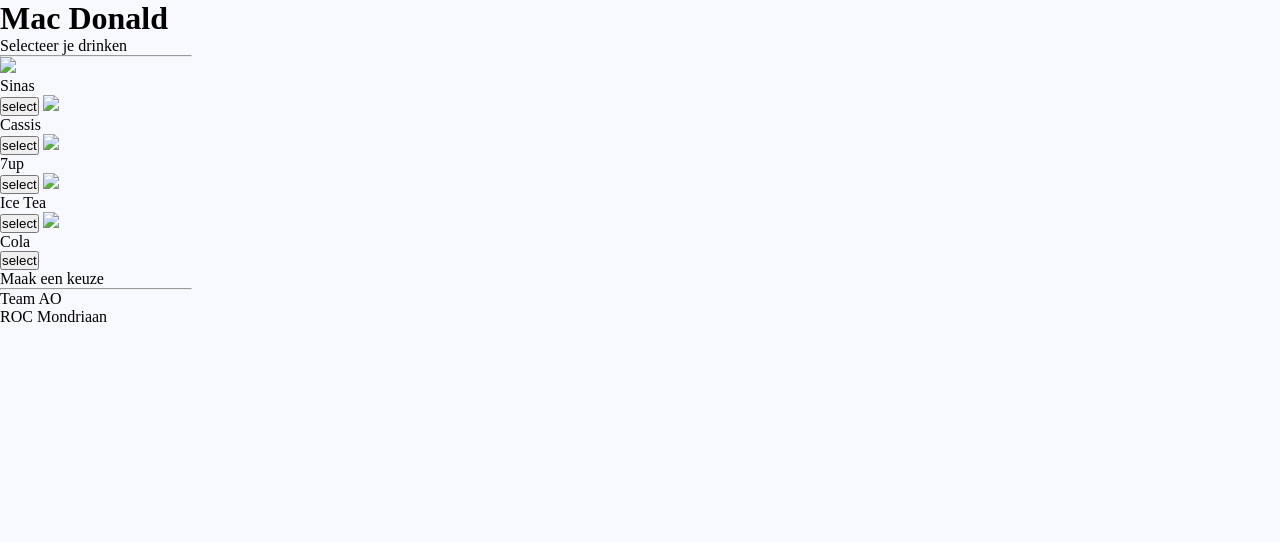
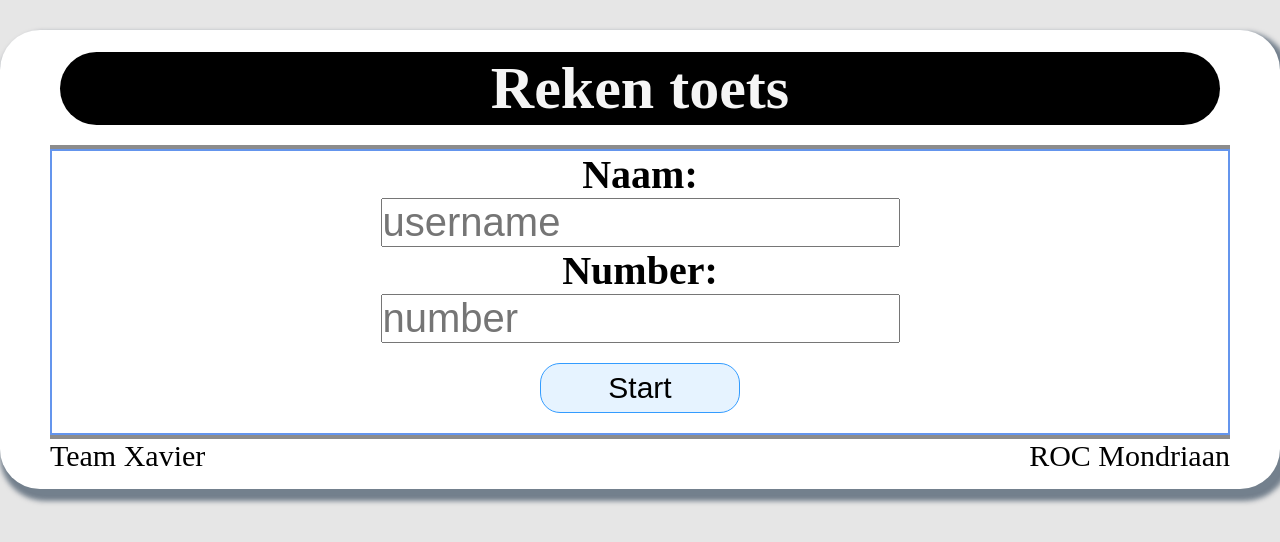
Before and after one commit to Xavier8L/Xavier8L.github.io, a plain HTML site: page index.html in a window 1280 px wide. Drawn offline with Linux system fonts and the light colour scheme.

Commit message:
html en css maken

```diff
--- a/css/html.css
+++ b/css/html.css
@@ -1,16 +1,98 @@
 * {
     margin: 0;
     padding: 0;
+    -ms-box-sizing: border-box;
+    -moz-box-sizing: border-box;
+    -webkit-box-sizing: border-box;
+    box-sizing: border-box;
+    /* To make sure users don't copy text from the quiz */
+    -ms-user-select: none;
+    -moz-user-select: none;
+    -webkit-user-select: none;
+    user-select: none;
+    outline: none;
 }
-body
+
+.Quiz {
+    background-color: white;
+    height: auto;
+    width: auto;
+    margin: 30px auto;
+    border-radius: 40px;
+    box-shadow: 5px 7px 5px 5px rgba(0,26,51,0.5);
+    padding: 2px 50px 50px 50px;
+
+}
+main {
+    height: auto;
+    width: auto;
+    border: 2px solid cornflowerblue;
+    background-color: white;
+
+}
+header > h1 {
+    text-align: center;
+    font-size: 60px;
+    background-color: black ;
+    color: whitesmoke;
+    border-radius: 40px;
+    margin: 20px 10px 20px 10px;
+    padding: 2px 0px;
+}
+
+.loginSection
 {
-    display: grid;
-    grid-template-columns: 15vw 84vw;
-    grid-template-rows: 100px auto 100px;
-    grid-gap: 10px;
-    background: #F8F8FF;
+    text-align: center;
 }
-header
+h3
 {
-    grid-column: 1/2;
+    font-size: 40px;
 }
+input
+{
+    font-size: 40px;
+}
+
+
+
+
+hr {
+    border: 2px solid #8c8c8c;
+}
+.button {
+    align-self: center;
+    background-color: #e6f3ff;
+    width: 200px;
+    height: 50px;
+    border: 1.5px solid #339cff;
+    border-radius: 20px;
+    margin-top: 20px;
+    margin-bottom: 20px;
+    text-align: center;
+    font-size: 30px;
+
+}
+
+#school {
+    float: right;
+    font-size: 30px;
+}
+
+#copyright {
+    float: left;
+    font-size: 30px;
+}
+
+#errorText {
+    color: rgb(182, 0, 0);
+}
+
+input.rodeBorder
+{
+    border: 3px solid red;
+}
+
+
+html {
+    background-color: #e6e6e6;
+}
--- a/index.html
+++ b/index.html
@@ -1,55 +1,38 @@
 <!DOCTYPE html>
 <html lang="en">
 <head>
-    <title>Mac Donald</title>
+    <title>Rekentoets</title>
     <meta charset="utf-8">
     <meta name="viewport" content="width=device-width, initial-scale=1.0">
     <link rel="stylesheet" type="text/css" href="css/html.css"/>
 </head>
 
 <body>
-<div class="macdonald">
+<div class="Quiz">
     <header>
-        <h1>Mac Donald</h1>
-        <div  class="big" id="label1">Selecteer je drinken</div>
+        <h1>Reken toets</h1>
     </header>
+    <hr>
+    <main>
 
-    <hr>
-    <div id="content">
-        <img class="image" src="images/sinas.jpg"/>
-        <div  id="p1" class="item">Sinas</div>
-        <button id="btn1" class="button ">select</button>
-
-        <img class="image" src="images/cassis.jpg"/>
-        <div  id="p2" class="item">Cassis</div>
-        <button id="btn2" class="button ">select</button>
-
-        <img class="image" src="images/7up.jpg"/>
-        <div  id="p3" class="item">7up</div>
-        <button id="btn3" class="button ">select</button>
-
-        <img class="image" src="images/icetea.jpg"/>
-        <div  id="p4" class="item">Ice Tea</div>
-        <button id="btn4" class="button ">select</button>
-
-        <img class="image" src="images/cola.jpg"/>
-        <div  id="p5" class="item">Cola</div>
-        <button id="btn5" class="button">select</button>
-
-    </div>
-    <div id="inleveren">
-        <span id="keuze">Maak een keuze </span>
-    </div>
-
+     <section id="login" class="loginSection">
+         <form id="loginForm">
+         <h3>Naam: </h3>  <input type="text" name="name"  id="name"  placeholder="username">
+         <h3>Number: </h3>  <input type="password" name="password" id="password" placeholder="number"><br>
+         <button class="button" >Start</button>
+         </form>
+         <p id="errorText"></p>
+     </section>
+    </main>
 
 
     <footer>
         <hr>
-        <p id="copyright">Team AO</p>
+        <p id="copyright">Team Xavier</p>
         <div id="school">ROC Mondriaan</div>
     </footer>
 </div>
 
-<script type="module" src="js/startNoMVC.js"></script>
+<script type="module" src="js/IndexController.js"></script>
 </body>
 </html>
--- /dev/null
+++ b/js/IndexController.js
@@ -0,0 +1,38 @@
+window.addEventListener("load", (e) => {
+    let index = new IndexController();
+    index.init();
+});
+
+class IndexController{
+
+    init() {
+        let correctUsername = "example@gmail.com";
+        let correctPassword = "testtest";
+
+        let formEl = document.getElementById("loginForm");
+        console.log(formEl);
+        let loginMis = document.getElementById("error-text");
+
+        console.log(loginMis);
+        let onSubmit = function(){
+            var name = document.getElementById("name").value;
+            var password = document.getElementById("password").value;
+
+            if( name === correctUsername && password === correctPassword ) {
+                window.location.href="begiin.html";
+
+            }
+            else{
+                for (var i = 0; i < formEl.length; i++) {
+                    formEl[i].className += " rodeBorder";
+                    loginMis.textContent = "Login mislukt!";
+                }
+
+            }
+        }
+        formEl.addEventListener( "submit" , (event) => {
+            event.preventDefault( );
+            onSubmit();
+        })
+    }
+}
```
Also changed, not shown: begiin.html (added, +55 -0 lines).
